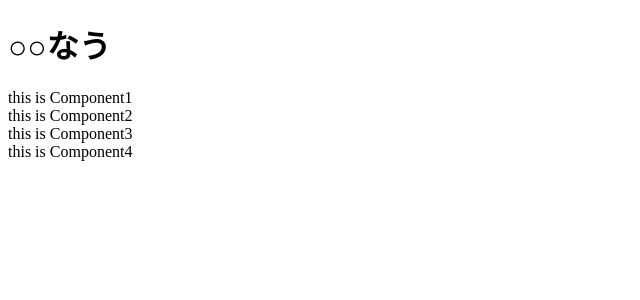
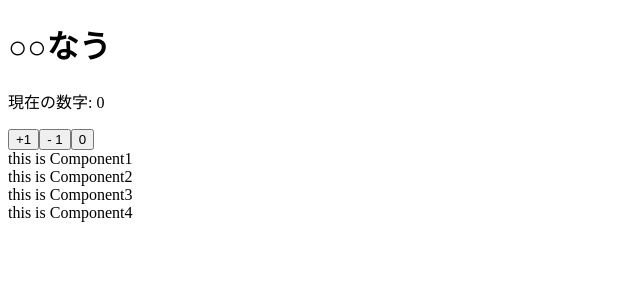
Before and after one commit to KCCTdensan/playground, a React (Vite) app in the folder first-react/: page / in a window 1280 px wide. Shown: the top 300 px of the page, without its empty margins (0-640 px from the left). Built offline with nearby package versions, Linux system fonts and the light colour scheme.

Commit message:
Counterの実装

```diff
--- a/first-react/src/app.jsx
+++ b/first-react/src/app.jsx
@@ -4,6 +4,7 @@
 
 // Reactではcssはこんな風にやる．
 // <link>は使わない．
+import Counter from "./count"
 import "./app.css"
 
 const Header = () => {
@@ -48,6 +49,7 @@ const Component4 = () => (
 const App = () => (
   <>
     <Header />
+    <Counter/>
     <Component1 />
     <Component2 />
     <Component3 />
--- /dev/null
+++ b/first-react/src/count.jsx
@@ -0,0 +1,20 @@
+import React, {useState} from "react";
+import "./app.css"
+
+
+
+const Counter = () => {
+
+    const [count, setCount] = useState(0)
+
+    return (
+        <div>
+            <p>現在の数字: {count}</p>
+            <button onClick={() => setCount(count + 1)}> +1 </button>
+            <button onClick={() => setCount(count - 1)}> - 1</button>
+            <button onClick={() => setCount(0)}> 0 </button>
+        </div>
+    );
+}
+
+export default Counter
```
